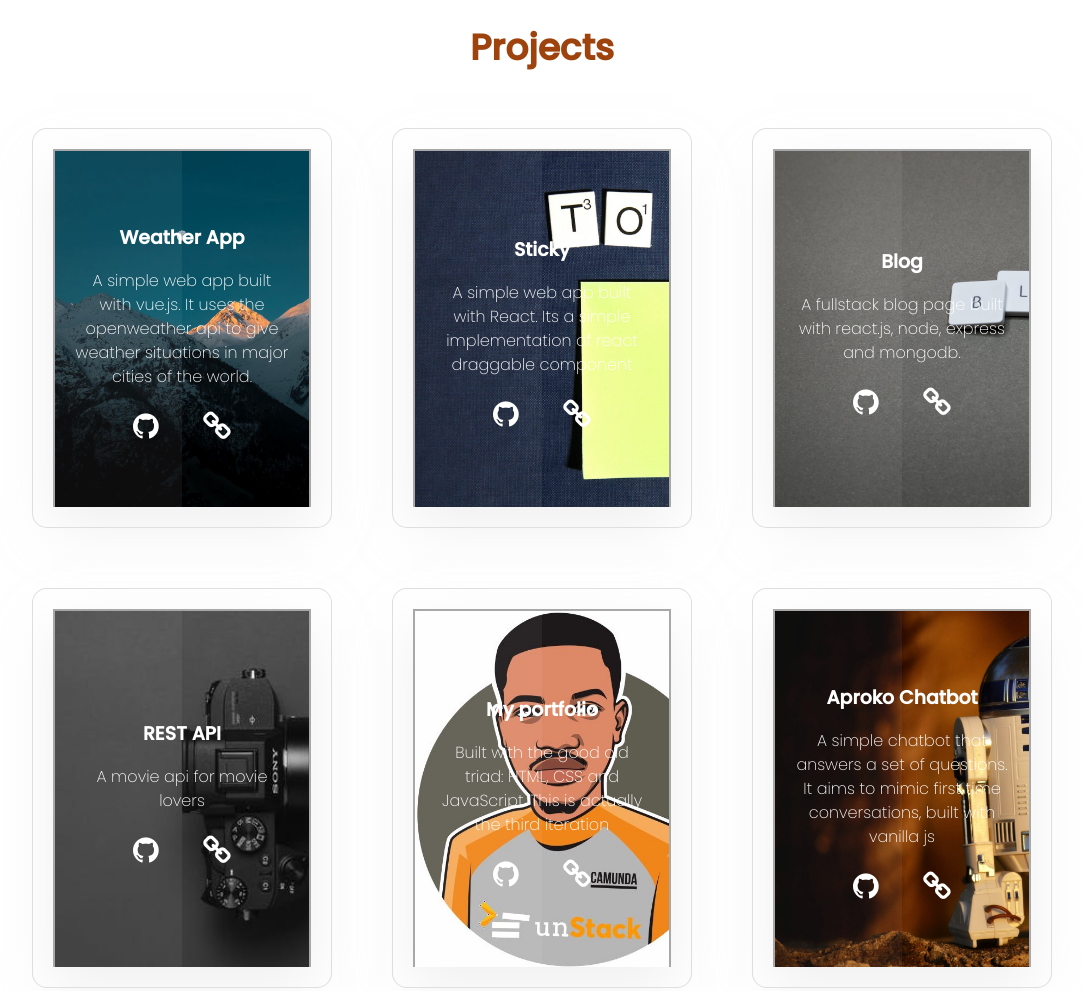
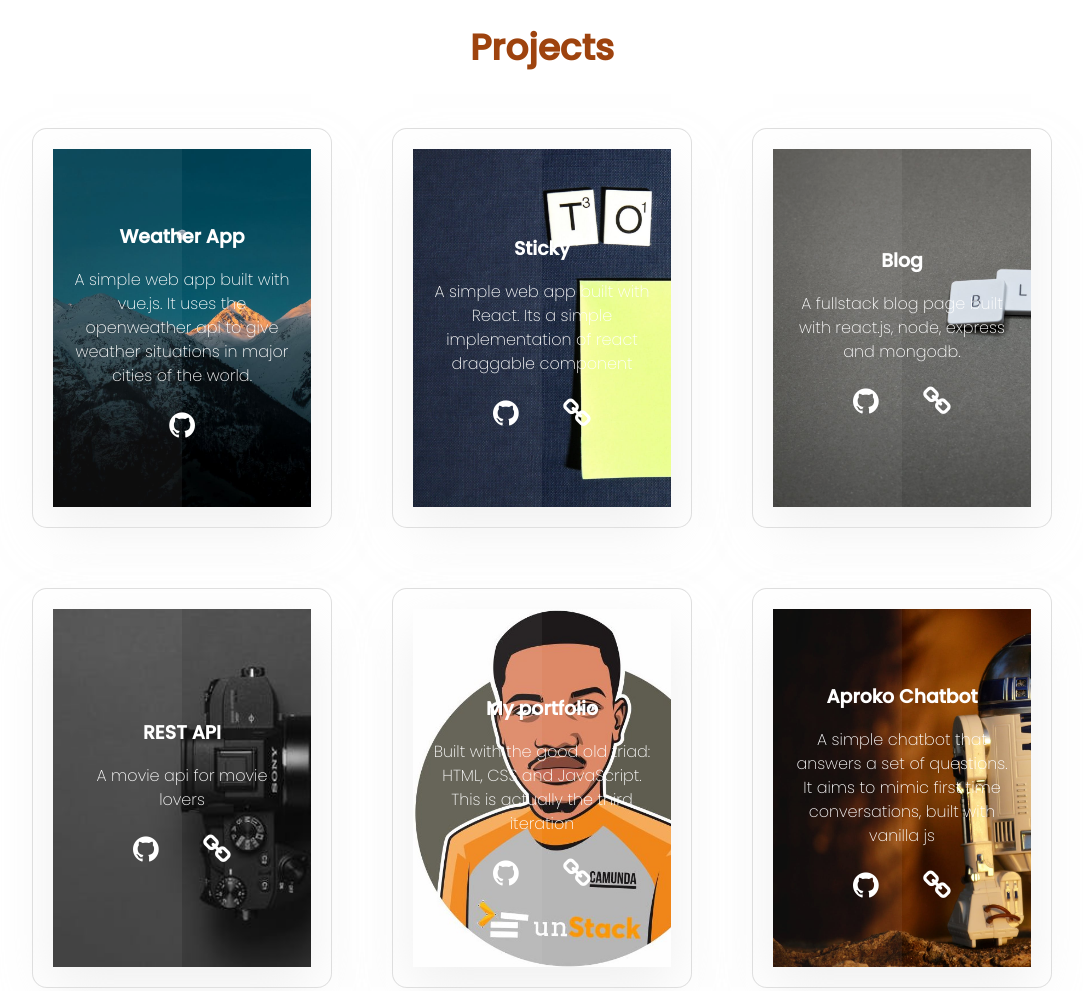
Before and after one commit to AbisoyeAlli/AbisoyeAlli.github.io, a plain HTML site: page index.html in a window 1280 px wide. Shown: the part 1300-2291 px from the top of the page, without its empty margins (98-1181 px from the left). Drawn offline with nearby package versions, Linux system fonts and the light colour scheme.

Commit message:
removed link icon on weather app

```diff
--- a/css/projects.css
+++ b/css/projects.css
@@ -20,10 +20,6 @@
     position: relative;
     min-width: 300px;
     height: 400px;
-    box-shadow: inset 5px 5px 5px rgb(255, 255, 255),
-                inset -5px -5px 15px rgb(255, 255, 255),
-                5px 5px 15px rgb(255, 255, 255),
-                -5px -5px 15px rgb(255, 255, 255);
     border-radius: 15px;
     margin: 30px;
   background-color: #ffffff;
@@ -45,7 +41,6 @@
     right: 20px;
     bottom: 20px;
     background-color: #ffffff;
-    border: 2px solid #a8a8a8;
     border-bottom: 15px;
     box-shadow: 0 20px 50px rgba(226, 226, 226, 0.5);
     transition: 0.5s;
--- a/index.html
+++ b/index.html
@@ -102,7 +102,6 @@
         <h3 class="white-text">Weather App</h3>
         <p class="white-text">A simple web app built with vue.js. It uses the openweather api to give weather situations in major cities of the world.</p>
         <a class="footer-link link" id="box-icons-6" href="https://github.com/AbisoyeAlli/weather-check" target="_blank"><i class="fa fa-github"></i></a>
-        <a class="footer-link link" id="box-icons-6" href="#" target="_blank"><i class="fa fa-link"></i></a>
       </div>
     </div>
   </div>
```
